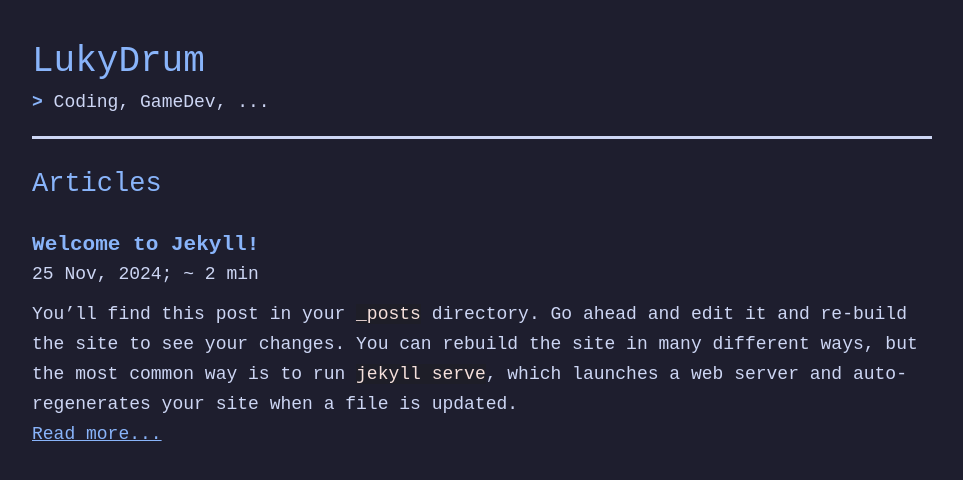
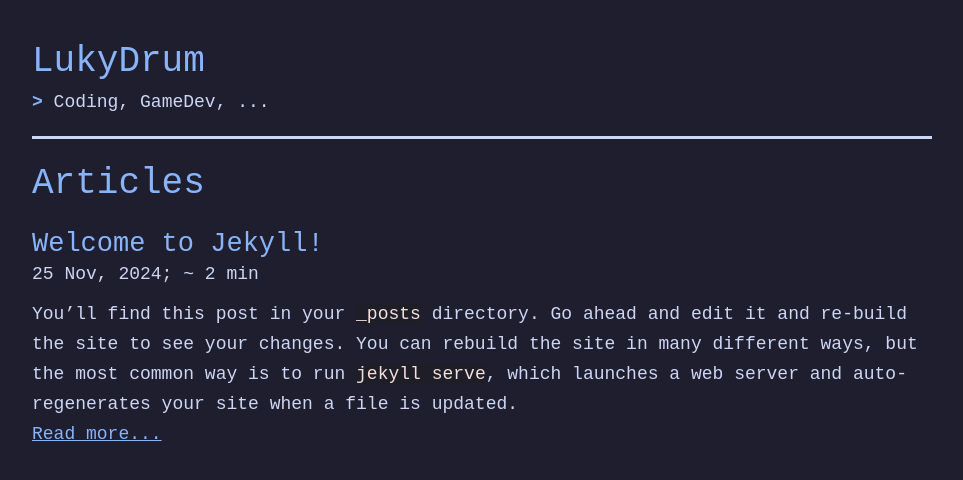
Before and after one commit to LukyDrum/lukydrum.github.io, a Jekyll site: the page built from index.markdown, in a window 1280 px wide. Shown: the top 480 px of the page, without its empty margins (158-1121 px from the left). Built offline with Jekyll 4.4.1, drawn with Linux system fonts in a browser that asks for light colours.

Commit message:
Edit look of post page

```diff
--- a/_layouts/posts.html
+++ b/_layouts/posts.html
@@ -2,13 +2,13 @@
 layout: default
 ---
 
-<h2>Articles</h2>
+<h1>Articles</h1>
 
 {% for post in site.posts %}
 <div class="padded post-preview">
-  <h3>
+  <h2>
     <a href="{{ post.url }}">{{ post.title }}</a>
-  </h3>
+  </h2>
   <span>{{ post.date | date: "%d %b, %Y" }}; ~ {{ post.read_time }} min</span>
   <p class="post-excerpt">
   {{ post.excerpt }}
--- a/_sass/post.scss
+++ b/_sass/post.scss
@@ -10,6 +10,10 @@
 .post-content p {
   padding-top: 5px;
   padding-bottom: 5px;
+}
+
+.post-content h2, h3, h4, h5 {
+  padding-top: 20px;
 }
 
 .post-excerpt {
```
